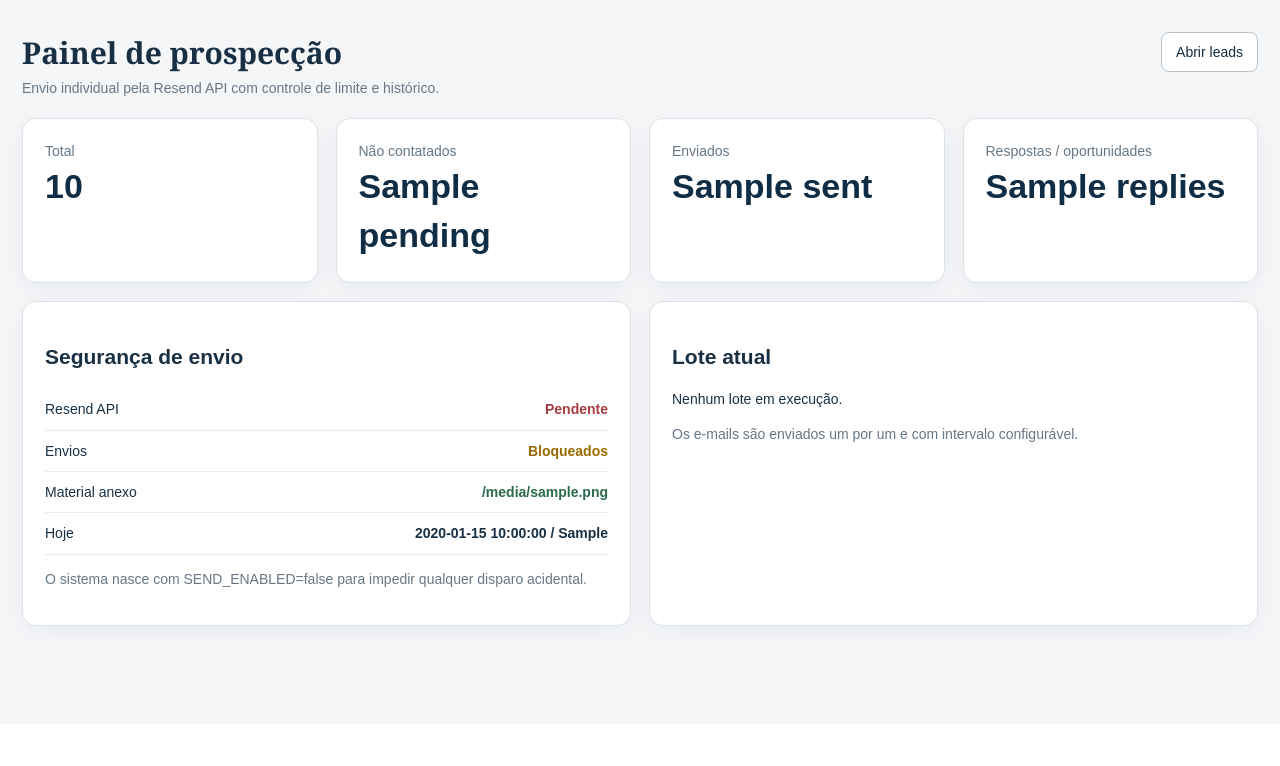
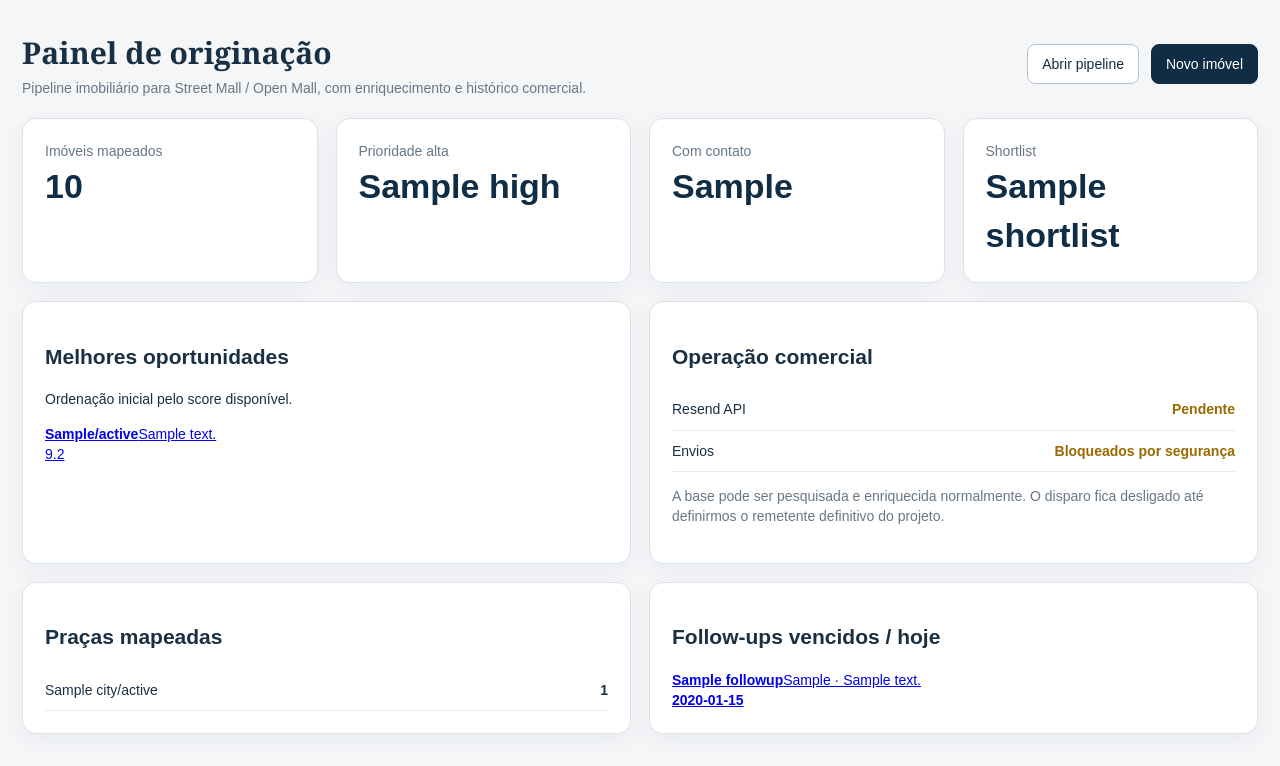
Before and after one commit to hugomsilvaadv/hm-email-disparador, a Flask app: template templates/dashboard.html in a window 1280 px wide. Shown: the part 76-842 px from the top of the page. Before the commit the page ends 720 px from the top, so only its background shows below. Run offline with Flask 3, Linux system fonts and the light colour scheme; tables that the repository leaves empty hold one stand-in row (values such as "Sample post"); the template is opened without the code that fills it: values that come from a table or form of the project are taken from there, most other values are stand-ins (such as "Sample title", 1, 10 or a date in 2020); some libraries are stand-ins or nearby versions.

Commit message:
feat: interface Street Mall

```diff
--- a/templates/dashboard.html
+++ b/templates/dashboard.html
@@ -1,23 +1,59 @@
 {% extends 'base.html' %}
 {% block content %}
-<div class="page-head"><div><h1>Painel de prospecção</h1><p>Envio individual pela Resend API com controle de limite e histórico.</p></div><a class="btn" href="{{ url_for('leads') }}">Abrir leads</a></div>
+<div class="page-head">
+  <div><h1>Painel de originação</h1><p>Pipeline imobiliário para Street Mall / Open Mall, com enriquecimento e histórico comercial.</p></div>
+  <div class="actions">
+    <a class="btn" href="{{ url_for('properties') }}">Abrir pipeline</a>
+    <a class="btn primary" href="{{ url_for('property_new') }}">Novo imóvel</a>
+  </div>
+</div>
+
 <div class="grid four">
-  <div class="card metric"><span>Total</span><strong>{{ total }}</strong></div>
-  <div class="card metric"><span>Não contatados</span><strong>{{ pending }}</strong></div>
-  <div class="card metric"><span>Enviados</span><strong>{{ sent }}</strong></div>
-  <div class="card metric"><span>Respostas / oportunidades</span><strong>{{ replies }}</strong></div>
+  <div class="card metric"><span>Imóveis mapeados</span><strong>{{ total }}</strong></div>
+  <div class="card metric"><span>Prioridade alta</span><strong>{{ high }}</strong></div>
+  <div class="card metric"><span>Com contato</span><strong>{{ with_contact }}</strong></div>
+  <div class="card metric"><span>Shortlist</span><strong>{{ shortlist }}</strong></div>
 </div>
+
 <div class="grid two top-gap">
-  <section class="card"><h2>Segurança de envio</h2>
-    <div class="status-row"><span>Resend API</span><b class="{{ 'ok' if resend_ready else 'bad' }}">{{ 'Configurado' if smtp_ready else 'Pendente' }}</b></div>
-    <div class="status-row"><span>Envios</span><b class="{{ 'ok' if send_enabled else 'warn' }}">{{ 'Liberados' if send_enabled else 'Bloqueados' }}</b></div>
-    <div class="status-row"><span>Material anexo</span><b class="{{ 'ok' if material else 'warn' }}">{{ material.filename if material else 'Pendente' }}</b></div>
-    <div class="status-row"><span>Hoje</span><b>{{ sent_today }} / {{ daily_limit }}</b></div>
-    <p class="muted">O sistema nasce com SEND_ENABLED=false para impedir qualquer disparo acidental.</p>
+  <section class="card">
+    <div class="section-head"><div><h2>Melhores oportunidades</h2><p>Ordenação inicial pelo score disponível.</p></div></div>
+    {% if top_properties %}
+    <div class="compact-list">
+      {% for prop in top_properties %}
+      <a class="compact-row" href="{{ url_for('property_detail', property_id=prop.id) }}">
+        <div><strong>{{ prop.display_city }}</strong><span>{{ prop.address }}</span></div>
+        <div class="score">{{ '%.1f'|format(prop.score) if prop.score is not none else '—' }}</div>
+      </a>
+      {% endfor %}
+    </div>
+    {% else %}<p class="muted">Importe a planilha atual para iniciar o pipeline.</p>{% endif %}
   </section>
-  <section class="card"><h2>Lote atual</h2>
-    {% if batch.running %}<p><strong>Em execução</strong></p><p>{{ batch.done }} de {{ batch.total }} processados · {{ batch.errors }} erro(s)</p>{% else %}<p>Nenhum lote em execução.</p>{% endif %}
-    <p class="muted">Os e-mails são enviados um por um e com intervalo configurável.</p>
+
+  <section class="card">
+    <h2>Operação comercial</h2>
+    <div class="status-row"><span>Resend API</span><b class="{{ 'ok' if resend_ready else 'warn' }}">{{ 'Configurada' if resend_ready else 'Pendente' }}</b></div>
+    <div class="status-row"><span>Envios</span><b class="{{ 'ok' if send_enabled else 'warn' }}">{{ 'Liberados' if send_enabled else 'Bloqueados por segurança' }}</b></div>
+    <p class="muted">A base pode ser pesquisada e enriquecida normalmente. O disparo fica desligado até definirmos o remetente definitivo do projeto.</p>
+  </section>
+</div>
+
+<div class="grid two top-gap">
+  <section class="card">
+    <h2>Praças mapeadas</h2>
+    {% for city, state, count in city_counts %}
+      <div class="status-row"><span>{{ city }}{% if state %}/{{ state }}{% endif %}</span><b>{{ count }}</b></div>
+    {% else %}<p class="muted">Nenhuma praça importada ainda.</p>{% endfor %}
+  </section>
+
+  <section class="card">
+    <h2>Follow-ups vencidos / hoje</h2>
+    {% for c in followups %}
+      <a class="followup-row" href="{{ url_for('property_detail', property_id=c.property_id) }}">
+        <div><strong>{{ c.name or c.company or 'Contato' }}</strong><span>{{ c.property.display_city }} · {{ c.property.address }}</span></div>
+        <b>{{ c.next_follow_up.strftime('%d/%m') if c.next_follow_up else '' }}</b>
+      </a>
+    {% else %}<p class="muted">Nenhum follow-up pendente.</p>{% endfor %}
   </section>
 </div>
 {% endblock %}
```
